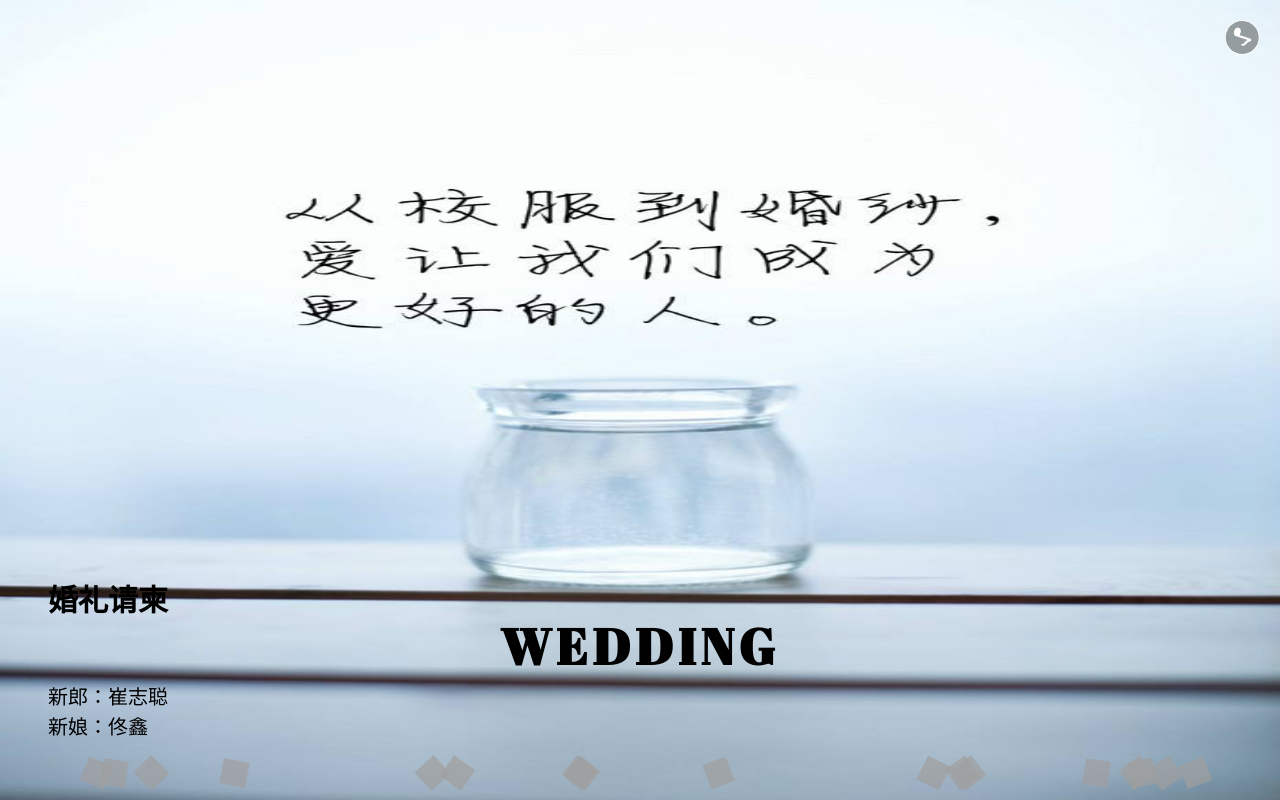
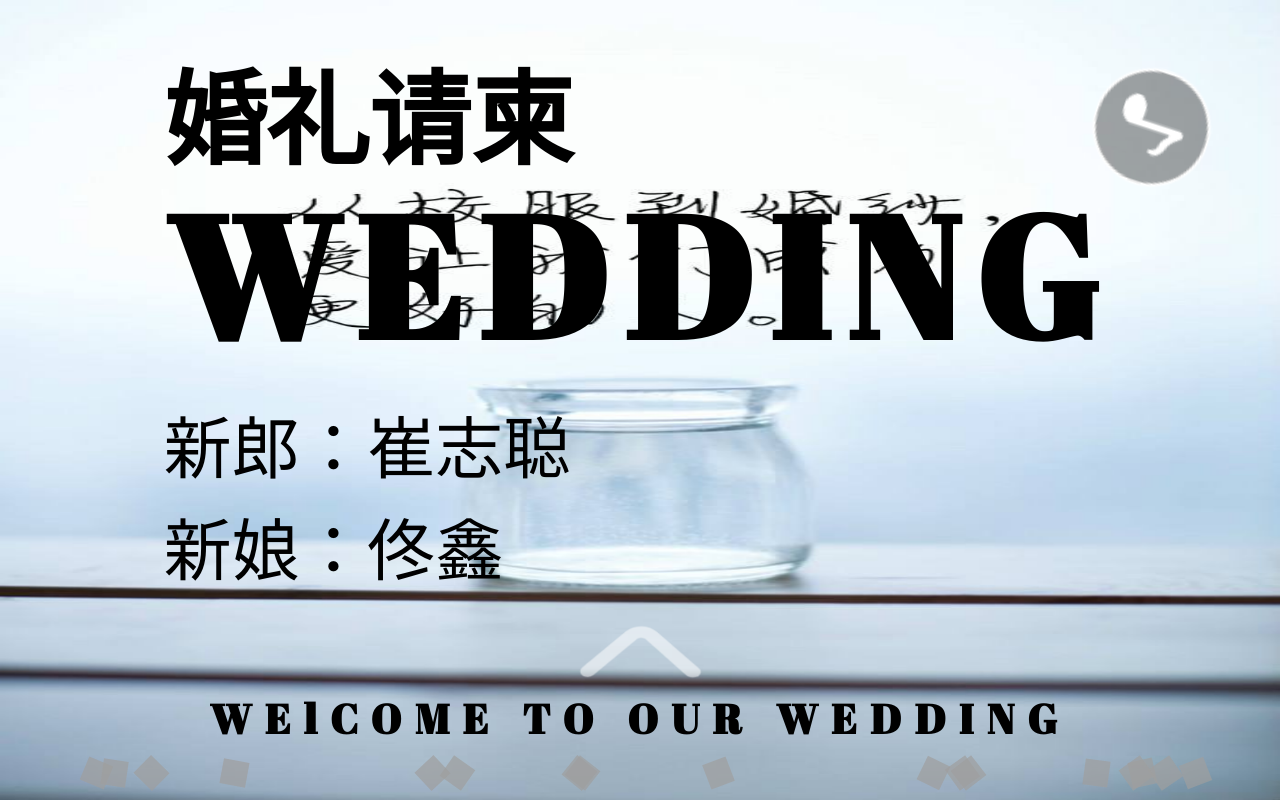
Before and after one commit to ia6599/my_wedding, a PHP site: page / in a window 1280 px wide. Run offline with PHP 8.4, Linux system fonts and the light colour scheme; some libraries are stand-ins or nearby versions; some web fonts are replaced; grey boxes are pictures that could not be loaded.

Commit message:
2020-11-26

```diff
--- a/css/index.css
+++ b/css/index.css
@@ -29,8 +29,6 @@ select {
 }
 
 body {
-    font-size: 12px;
-    font-family: '微软雅黑';
     background: #fff;
     height: 100%;
     width: 100%;
@@ -67,7 +65,7 @@ p {
 #content {
     width: 100%;
     height: 100%;
-    top: 0px;
+    top: 0;
     overflow: hidden;
     position: absolute;
 }
@@ -82,14 +80,14 @@ div {
 
 .play-music {
     position: fixed;
-    top: 20px;
-    right: 20px;
+    top: 1.06rem;
+    right: 1.06rem;
     z-index: 999;
 }
 
 .play-music .music-icon {
-    width: 35px;
-    height: 35px;
+    width: 1.86rem;
+    height: 1.86rem;
 }
 
 .play-music .music-icon.play {
@@ -114,16 +112,44 @@ div {
     opacity: 0;
 }
 
+.arrows-top {
+    position: fixed;
+    bottom: 0;
+    left: 50%;
+    margin-left: -1.06rem;
+    width: 2.13rem;
+    height: 1.6rem;
+    z-index: 99;
+    animation: 1.5s arrows-top linear infinite;
+}
+
+@keyframes arrows-top {
+    0% {
+        bottom: 0;
+        opacity: 0;
+    }
+    50% {
+        bottom: 1.06rem;
+        opacity: 1;
+    }
+    100% {
+        bottom: 2.13rem;
+        opacity: 0;
+    }
+}
+
 
 /* 第一屏样式 */
 
-.page1-bg {
+.page1-bg,
+.page20-bg {
     width: 100%;
     height: 100%;
     transform: scale(1);
 }
 
-.page1.active .page1-bg {
+.page1.active .page1-bg,
+.page20.active .page20-bg {
     animation: 2s page1-bg linear forwards;
 }
 
@@ -144,9 +170,9 @@ div {
 
 .page1-name {
     position: absolute;
-    bottom: 180px;
+    bottom: 9.6rem;
     left: -100%;
-    font-size: 30px;
+    font-size: 1.6rem;
     font-family: SC-ExtraLight;
 }
 
@@ -159,18 +185,18 @@ div {
         left: -100%;
     }
     100% {
-        left: 48px;
+        left: 2.56rem;
     }
 }
 
 .page1-title {
     position: absolute;
-    bottom: 120px;
+    bottom: 6.4rem;
     width: 100%;
-    letter-spacing: 5px;
+    letter-spacing: 0.26rem;
     text-align: center;
     font-family: AbrilFatface-Regular;
-    font-size: 50px;
+    font-size: 2.66rem;
     transform: scale(0);
 }
 
@@ -193,17 +219,17 @@ div {
 .page1-bridegroom,
 .page1-bride {
     position: absolute;
-    bottom: 60px;
-    left: 48px;
-    width: 200px;
+    bottom: 3.2rem;
+    left: 2.56rem;
+    width: 10.66rem;
     font-family: SC-ExtraLight;
-    font-size: 20px;
+    font-size: 1.06rem;
     text-align: justify;
     opacity: 0;
 }
 
 .page1-bride {
-    bottom: 60px;
+    bottom: 3.2rem;
 }
 
 .page1.active .page1-bridegroom {
@@ -212,11 +238,11 @@ div {
 
 @keyframes page1-bridegroom {
     0% {
-        bottom: 60px;
+        bottom: 3.2rem;
         opacity: .5;
     }
     100% {
-        bottom: 90px;
+        bottom: 4.8rem;
         opacity: 1;
     }
 }
@@ -227,11 +253,218 @@ div {
 
 @keyframes page1-bride {
     0% {
-        bottom: 90px;
+        bottom: 4.8rem;
         opacity: .5;
     }
     100% {
-        bottom: 60px;
+        bottom: 3.2rem;
         opacity: 1;
     }
 }
+
+.page1-tips {
+    position: absolute;
+    bottom: -1.06rem;
+    width: 100%;
+    text-align: center;
+    font-family: AbrilFatface-Regular;
+    font-weight: bold;
+    font-size: 0.64rem;
+    letter-spacing: 0.21rem;
+}
+
+.page1.active .page1-tips {
+    animation: 1s page1-tips 2s linear forwards;
+}
+
+@keyframes page1-tips {
+    0% {
+        bottom: -1.06rem;
+    }
+    100% {
+        bottom: 0.85rem;
+    }
+}
+
+
+/* 第二屏 */
+
+.page20-content {
+    position: absolute;
+    z-index: 99;
+    top: 50%;
+    left: 50%;
+    margin-left: -7.73rem;
+    margin-top: -13.06rem;
+    width: 15.46rem;
+    height: 26.13rem;
+    background-color: rgba(255, 255, 255, .7);
+    transform: scale(0);
+}
+
+.page20-content::after,
+.page20-content::before {
+    content: '';
+    width: 16.53rem;
+    height: 27.2rem;
+    box-sizing: border-box;
+    border: 0.05rem solid;
+    position: absolute;
+    top: -0.58rem;
+    left: -0.58rem;
+    z-index: -1;
+    animation: boxBorder 8s linear infinite;
+}
+
+.page20-content:before {
+    animation-delay: -4s;
+}
+
+@keyframes boxBorder {
+    0% {
+        border-color: #fff;
+        clip: rect(0, 16.53rem, 0.10rem, 0);
+    }
+    25% {
+        border-color: yellow;
+        clip: rect(0, 0.10rem, 27.2rem, 0)
+    }
+    50% {
+        border-color: blue;
+        clip: rect(27.62rem, 16.53rem, 27.2rem, 0)
+    }
+    75% {
+        border-color: red;
+        clip: rect(0, 16.53rem, 27.2rem, 11.62rem)
+    }
+    100% {
+        border-color: #fff;
+        clip: rect(0, 16.53rem, 0.10rem, 0)
+    }
+}
+
+.page20.active .page20-content {
+    padding: 0.53rem;
+    text-align: center;
+    font-family: SC-ExtraLight;
+    font-size: 0.85rem;
+    animation: 1s page20-content .5s linear forwards;
+}
+
+@keyframes page20-content {
+    0% {
+        transform: scale(0);
+    }
+    100% {
+        transform: scale(1);
+    }
+}
+
+.page20-title-icon {
+    position: relative;
+    bottom: -32rem;
+    opacity: 0;
+    width: 14.4rem;
+    height: 1.6rem;
+}
+
+.page20.active .page20-title-icon {
+    animation: 2s page20-title-icon 1.5s linear forwards;
+}
+
+@keyframes page20-title-icon {
+    0% {
+        opacity: 0;
+    }
+    100% {
+        bottom: 0;
+        opacity: 1;
+    }
+}
+
+.page20-title-txt {
+    position: relative;
+    bottom: -32rem;
+    opacity: 0;
+    margin: 0.53rem 0;
+    font-size: 0.8rem;
+}
+
+.page20.active .page20-title-txt {
+    animation: 2s page20-title-icon 1.8s linear forwards;
+}
+
+.page20-time-title {
+    position: relative;
+    bottom: -32rem;
+    opacity: 0;
+    margin-top: 1.6rem;
+}
+
+.page20.active .page20-time-title {
+    animation: 2s page20-title-icon 2s linear forwards;
+}
+
+.page20-time {
+    position: relative;
+    bottom: -32rem;
+    opacity: 0;
+    margin-top: 0.53rem;
+}
+
+.page20.active .page20-time {
+    animation: 2s page20-title-icon 2.2s linear forwards;
+}
+
+.page20.active .page20-time.lunar {
+    animation: 2s page20-title-icon 2.4s linear forwards;
+}
+
+.page20-address-title,
+.page20-address {
+    position: relative;
+    bottom: -32rem;
+    opacity: 0;
+    margin-top: 0.53rem;
+}
+
+.page20.active .page20-address-title {
+    animation: 2s page20-title-icon 2.6s linear forwards;
+}
+
+.page20.active .page20-address {
+    animation: 2s page20-title-icon 2.8s linear forwards;
+}
+
+.page20-address-img {
+    position: relative;
+    bottom: -32rem;
+    opacity: 0;
+    margin-top: 1.06rem;
+}
+
+.page20.active .page20-address-img {
+    animation: 2s page20-title-icon 3s linear forwards;
+}
+
+.page20-tips {
+    position: absolute;
+    width: 14.4rem;
+    bottom: -32rem;
+    font-size: 0.64rem;
+    opacity: 0;
+}
+
+.page20.active .page20-tips {
+    animation: 2s page20-tips 3.2s linear forwards;
+}
+
+@keyframes page20-tips {
+    0% {
+        opacity: 0;
+    }
+    100% {
+        bottom: 0.53rem;
+        opacity: 1;
+    }
+}
--- a/index.html
+++ b/index.html
@@ -26,6 +26,7 @@
             <audio class="musicCon" src="./叶振棠 - 万里长城永不倒.mp3" controls="controls" loop="loop"></audio>
             <img class="music-icon play" src="./image/music.png" alt="">
         </div>
+        <img class="arrows-top" src="./image/arrows_top.png" alt="" srcset="">
         <div id="fullpage">
             <div class="section page1">
                 <img class="page1-bg" src="./image/page1_bg.jpg" alt="">
@@ -33,10 +34,26 @@
                 <h2 class="page1-title">WEDDING</h2>
                 <div class="page1-bridegroom">新郎：崔志聪</div>
                 <div class="page1-bride">新娘：佟鑫</div>
+                <div class="page1-tips">WElCOME TO OUR WEDDING</div>
             </div>
             <div class="section">Some section</div>
             <div class="section">Some section</div>
-            <div class="section">Some section</div>
+            <div class="section page20">
+                <img class="page20-bg" src="./image/page1_bg.jpg" alt="">
+                <div class="page20-content">
+                    <div class="page20-title">
+                        <img class="page20-title-icon" src="./image/page20_title.png" alt="">
+                        <div class="page20-title-txt">婚 礼 请 柬</div>
+                        <div class="page20-time-title">【 时 间 · T i m e 】</div>
+                        <div class="page20-time">阳历：2020/12/30 星期四</div>
+                        <div class="page20-time lunar">农历：十一月十六</div>
+                        <div class="page20-address-title">【 婚 礼 地 点 · A d d r e s s 】</div>
+                        <div class="page20-address">保定市徐水区户木乡崔家独树村</div>
+                    </div>
+                    <img class="page20-address-img" src="https://restapi.amap.com/v3/staticmap?location=115.568191,39.116678&zoom=13&size=248*180&markers=mid,,A:115.568191,39.116678&key=2e950b35bf2e5541092e720483c65eab" alt="" srcset="">
+                    <div class="page20-tips">＞诚挚邀请您参加我们的婚礼＜</div>
+                </div>
+            </div>
         </div>
     </div>
 </body>
--- a/js/index.js
+++ b/js/index.js
@@ -1,14 +1,42 @@
 $(function() {
+    var html = document.documentElement;
+
+    function onWindowResize() {
+        html.style.fontSize = html.getBoundingClientRect().width / 20 + "px";
+    }
+
+    window.addEventListener("resize", onWindowResize);
+    // 计算HTML的fontsize大小
+    onWindowResize();
+    // 初始化fullpage
     $(document).ready(function() {
         $("#fullpage").fullpage();
     });
-    $('.music-icon').click(function() {
-        if ($(this).hasClass('play')) {
-            $('.musicCon')[0].play()
-            $(this).removeClass('play')
+    // 音乐播放按钮事件
+    $(".music-icon").click(function() {
+        if ($(this).hasClass("play")) {
+            $(".musicCon")[0].play();
+            $(this).removeClass("play");
         } else {
-            $('.musicCon')[0].pause()
-            $(this).addClass('play')
+            $(".musicCon")[0].pause();
+            $(this).addClass("play");
         }
-    })
+    });
+    // 初始化静态地图
+    var addressParentW = $(".page20-content").width();
+    console.log(addressParentW);
+    var size = parseInt(addressParentW) + "*" + parseInt(addressParentW / 1.88);
+    console.log(size);
+    $(".page20-address-img").attr(
+        "src",
+        "https://restapi.amap.com/v3/staticmap?key=2e950b35bf2e5541092e720483c65eab&location=115.568191%2C39.116678&zoom=13&size=" +
+        size +
+        "&markers=mid%2C%2CA%3A115.568191%2C39.116678"
+    );
+    $(".page20-address-img").css('width', addressParentW);
+    // 点击静态地图跳转详情地图
+    $(".page20-address-img").click(function() {
+        location.href =
+            "https://uri.amap.com/marker?position=115.568191,39.116678&name=婚礼现场&src=mypage&coordinate=gaode&callnative=1";
+    });
 });
--- a/nameList/index.html
+++ b/nameList/index.html
@@ -73,7 +73,6 @@
                         }
                         $('.name-num').text(data.length)
                         $('#tbody').html(html)
-                        console.log(data);
                     }
                 }
             })
```
Also changed, not shown: image/arrows_top.png (added), image/page20_title.png (added).
